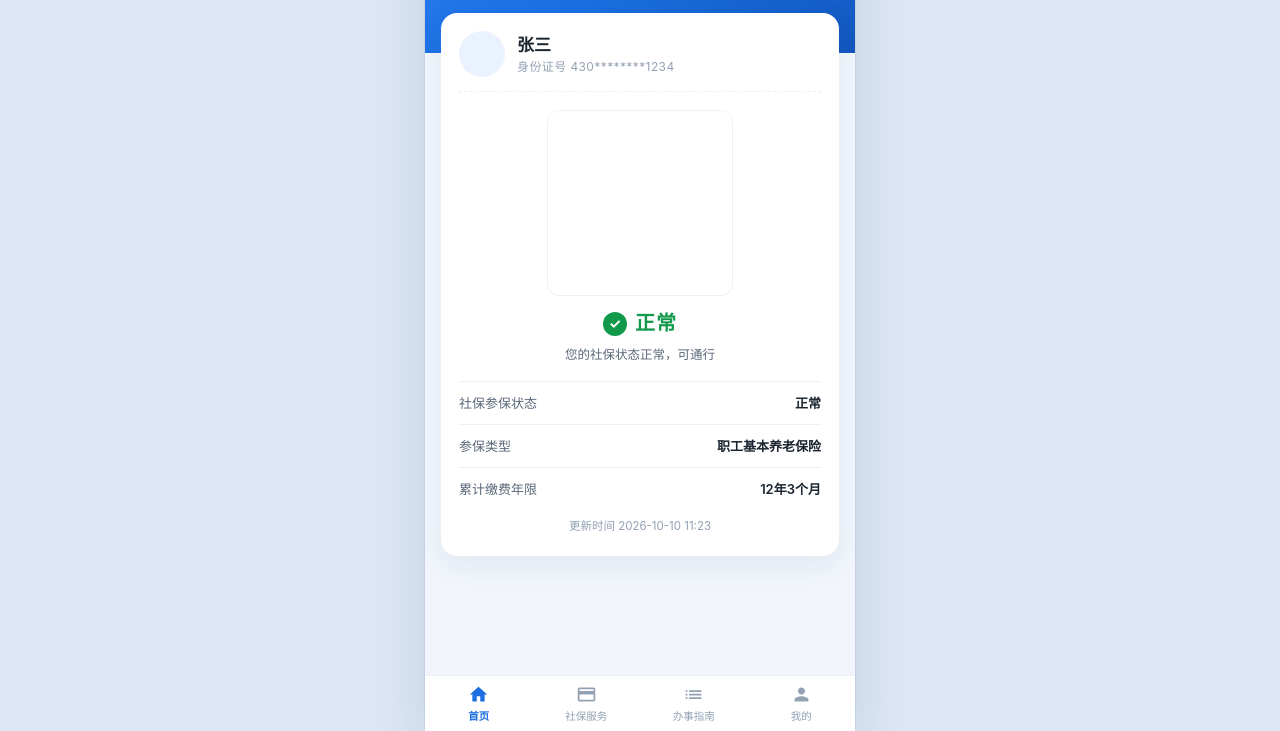
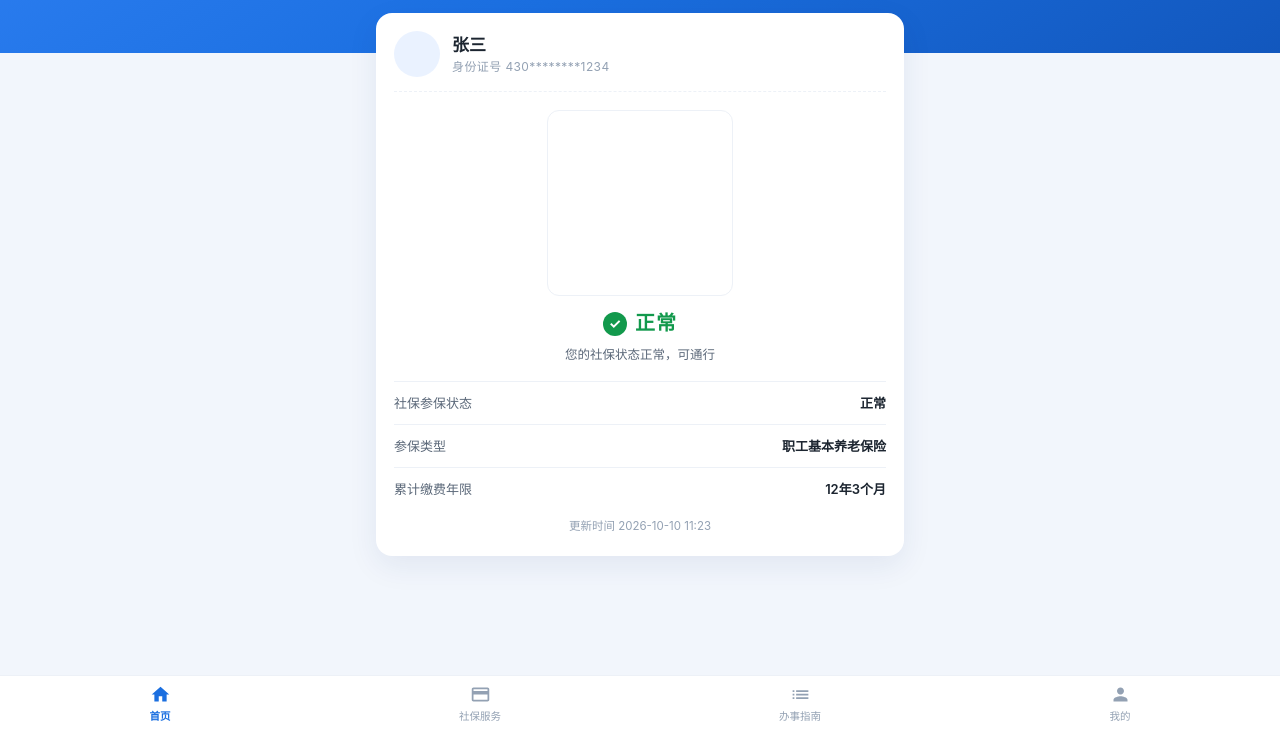
Before and after one commit to OnSaas/shebao-code, a website: page public/index.html in a window 1280 px wide. Shown: the part 69-800 px from the top of the page. Drawn offline with Linux system fonts and the light colour scheme; no server answers.

Commit message:
前台改成全宽普通网页，去掉窄栏手机壳

```diff
--- a/public/style.css
+++ b/public/style.css
@@ -37,8 +37,7 @@ a { color: var(--blue); text-decoration: none; }
 .app {
   min-height: 100%;
   min-height: 100dvh;
-  max-width: 430px;
-  margin: 0 auto;
+  width: 100%;
   background: #f2f6fc;
   display: flex;
   flex-direction: column;
@@ -75,7 +74,16 @@ a { color: var(--blue); text-decoration: none; }
 
 /* ---------- 社保码卡片 ---------- */
 
-.screen-body { margin-top: -40px; padding: 0 16px 24px; position: relative; z-index: 1; }
+.screen-body {
+  margin-top: -40px;
+  padding: 0 16px 24px;
+  position: relative;
+  z-index: 1;
+  width: 100%;
+  max-width: 560px;
+  margin-left: auto;
+  margin-right: auto;
+}
 
 .code-card {
   background: var(--card);
@@ -263,8 +271,3 @@ a { color: var(--blue); text-decoration: none; }
 .login-hd .mark svg { width: 30px; height: 30px; fill: #fff; }
 .login-hd h1 { margin: 0; font-size: 22px; }
 .login-hd p { margin: 6px 0 0; color: var(--ink-2); font-size: 13px; }
-
-@media (min-width: 480px) {
-  body { background: #dce6f4; }
-  .app { min-height: 100dvh; box-shadow: 0 0 0 1px rgba(24,56,110,.06), 0 18px 50px rgba(24,56,110,.12); }
-}
```
